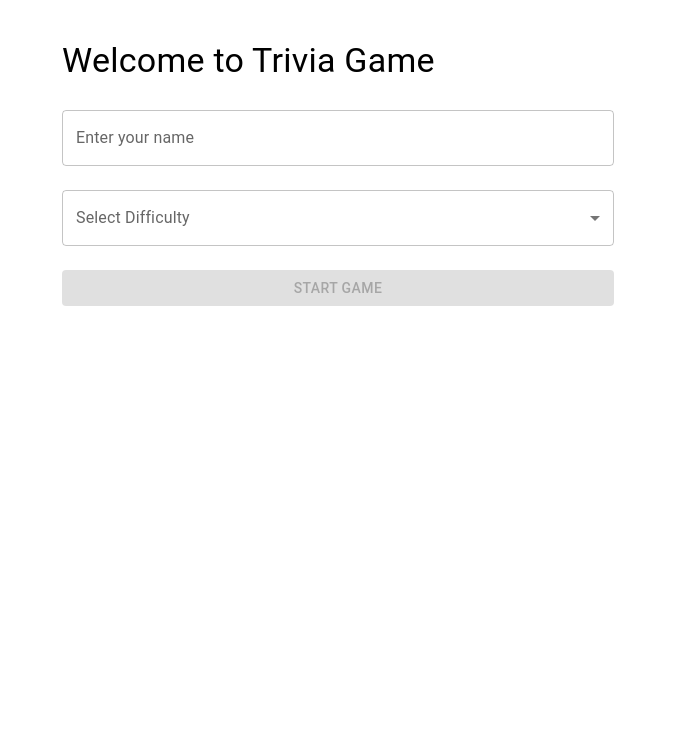
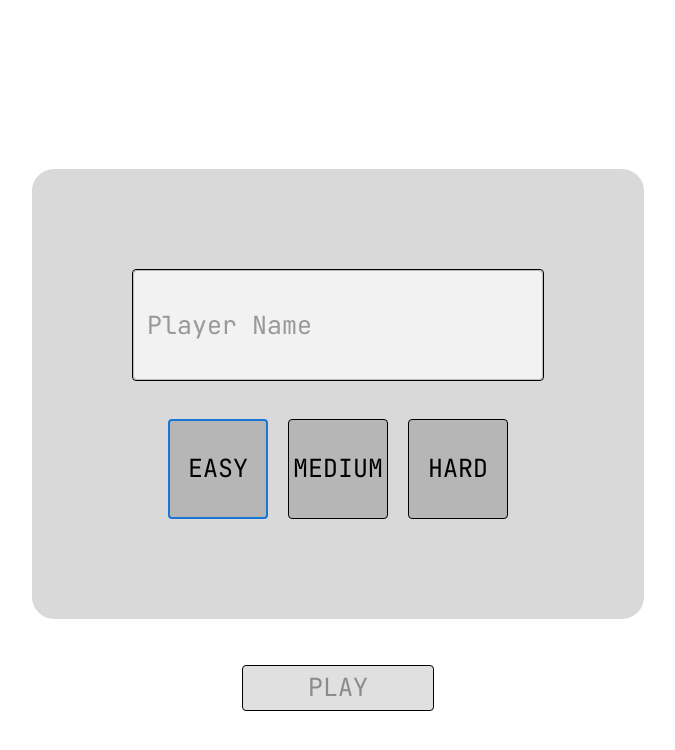
Before and after one commit to Abdelhameed-Hassan-Aries/trivia-game, a React (Vite) app: page / in a window 1280 px wide. Shown: the top 750 px of the page, without its empty margins (302-977 px from the left). Built offline with nearby package versions, Linux system fonts and the light colour scheme.

Commit message:
fixed styling for welcome page

```diff
--- a/index.html
+++ b/index.html
@@ -4,6 +4,11 @@
     <meta charset="UTF-8" />
     <link rel="icon" type="image/svg+xml" href="/logo.svg" />
     <meta name="viewport" content="width=device-width, initial-scale=1.0" />
+    <link rel="preconnect" href="https://fonts.googleapis.com" />
+    <link
+      href="https://fonts.googleapis.com/css2?family=JetBrains+Mono&display=swap"
+      rel="stylesheet"
+    />
     <title>Trivia Game</title>
   </head>
   <body>
--- a/src/components/WelcomeScreen.tsx
+++ b/src/components/WelcomeScreen.tsx
@@ -4,20 +4,80 @@ import {
   Box,
   TextField,
   Button,
-  MenuItem,
   Typography,
   Container,
+  Stack,
 } from "@mui/material";
 import { fetchToken } from "../api";
 import { GameState } from "../types";
+import { styled } from "@mui/material/styles";
 
 interface WelcomeScreenProps {
   setGameState: React.Dispatch<React.SetStateAction<GameState>>;
 }
 
+const BackgroundBox = styled(Box)(({ theme }) => ({
+  background: "#D9D9D9",
+  maxWidth: "616px",
+  maxHeight: "448px",
+  borderRadius: "22px",
+  padding: "100px",
+  display: "flex",
+  flexDirection: "column",
+  alignItems: "center",
+}));
+
+const PlayerNameInput = styled(TextField)({
+  width: "410px",
+  height: "110px",
+  borderRadius: "4px",
+  border: "1px solid black",
+  backgroundColor: "#F2F2F2",
+  marginBottom: "38px",
+  fontSize: "25px",
+  "& .MuiInputBase-root": {
+    height: "100%",
+    fontSize: "25px",
+  },
+});
+
+const DifficultyButton = styled(Button)<{ selected: boolean }>(
+  ({ selected }) => ({
+    width: "100px",
+    height: "100px",
+    borderRadius: "4px",
+    border: selected ? "2px solid #1976d2" : "1px solid black",
+    margin: "0 10px",
+    backgroundColor: "#B6B6B6",
+    color: "#000",
+    fontSize: "25px",
+    boxSizing: "border-box",
+  })
+);
+
+const PlayButton = styled(Button)(({ theme }) => ({
+  width: "192px",
+  height: "46px",
+  borderRadius: "4px",
+  border: "1px solid black",
+  marginTop: "46px",
+  fontSize: "25px",
+  backgroundColor: "#B6B6B6",
+  color: "rgba(0, 0, 0, 0.38)", // Default disabled text color
+  "&:hover": {
+    backgroundColor: "transparent",
+  },
+  "&:disabled": {
+    color: "rgba(0, 0, 0, 0.38)", // Disabled text color
+  },
+  "&:not(:disabled)": {
+    color: "black", // Enabled text color
+  },
+}));
+
 const WelcomeScreen: React.FC<WelcomeScreenProps> = ({ setGameState }) => {
   const [playerName, setPlayerName] = useState("");
-  const [difficulty, setDifficulty] = useState("");
+  const [difficulty, setDifficulty] = useState("easy");
 
   const difficulties = ["easy", "medium", "hard"];
 
@@ -32,41 +92,50 @@ const WelcomeScreen: React.FC<WelcomeScreenProps> = ({ setGameState }) => {
   };
 
   return (
-    <Container maxWidth="sm" sx={{ mt: 5 }}>
-      <Typography variant="h4" gutterBottom>
-        Welcome to Trivia Game
-      </Typography>
-      <TextField
-        label="Enter your name"
+    <Container
+      maxWidth="sm"
+      sx={{
+        height: "100vh",
+        mt: 5,
+        display: "flex",
+        alignItems: "center",
+        justifyContent: "center",
+      }}
+    >
+      <Stack sx={{ alignItems: "center" }}>
+        <BackgroundBox>
+          <PlayerNameInput
+            placeholder="Player Name"
             value={playerName}
             onChange={(e) => setPlayerName(e.target.value)}
-        fullWidth
-        margin="normal"
+            variant="outlined"
+            InputProps={{ disableUnderline: true }}
           />
-      <TextField
-        select
-        label="Select Difficulty"
-        value={difficulty}
-        onChange={(e) => setDifficulty(e.target.value)}
-        fullWidth
-        margin="normal"
+          <Box
+            sx={{
+              display: "flex",
+            }}
           >
-        {difficulties.map((option) => (
-          <MenuItem key={option} value={option}>
-            {option.charAt(0).toUpperCase() + option.slice(1)}
-          </MenuItem>
+            {difficulties.map((level) => (
+              <DifficultyButton
+                key={level}
+                onClick={() => setDifficulty(level)}
+                selected={difficulty === level}
+              >
+                {level.charAt(0) + level.slice(1)}
+              </DifficultyButton>
             ))}
-      </TextField>
-      <Button
+          </Box>
+        </BackgroundBox>
+
+        <PlayButton
           variant="contained"
-        color="primary"
           onClick={startGame}
-        disabled={!playerName || !difficulty}
-        fullWidth
-        sx={{ mt: 2 }}
+          disabled={!playerName}
         >
-        Start Game
-      </Button>
+          Play
+        </PlayButton>
+      </Stack>
     </Container>
   );
 };
--- a/src/index.css
+++ b/src/index.css
@@ -2,6 +2,7 @@ body {
   height: 100vh;
   width: 100vw;
   margin: 0;
+  overflow: hidden;
 }
 
 #root {
--- a/src/main.tsx
+++ b/src/main.tsx
@@ -1,15 +1,20 @@
+// src/main.tsx
 import React from "react";
 import ReactDOM from "react-dom/client";
 import App from "./App";
 import "./index.css";
 import { QueryClient, QueryClientProvider } from "@tanstack/react-query";
+import { ThemeProvider } from "@mui/material/styles";
+import theme from "./theme";
 
 const queryClient = new QueryClient();
 
 ReactDOM.createRoot(document.getElementById("root")!).render(
   <React.StrictMode>
-    <QueryClientProvider client={queryClient}>
-      <App />
-    </QueryClientProvider>
+    <ThemeProvider theme={theme}>
+      <QueryClientProvider client={queryClient}>
+        <App />
+      </QueryClientProvider>
+    </ThemeProvider>
   </React.StrictMode>
 );
--- /dev/null
+++ b/src/theme.ts
@@ -0,0 +1,9 @@
+import { createTheme } from "@mui/material/styles";
+
+const theme = createTheme({
+  typography: {
+    fontFamily: "'JetBrains Mono', monospace",
+  },
+});
+
+export default theme;
```
Lines whose indentation alone changed are shown as unchanged.
